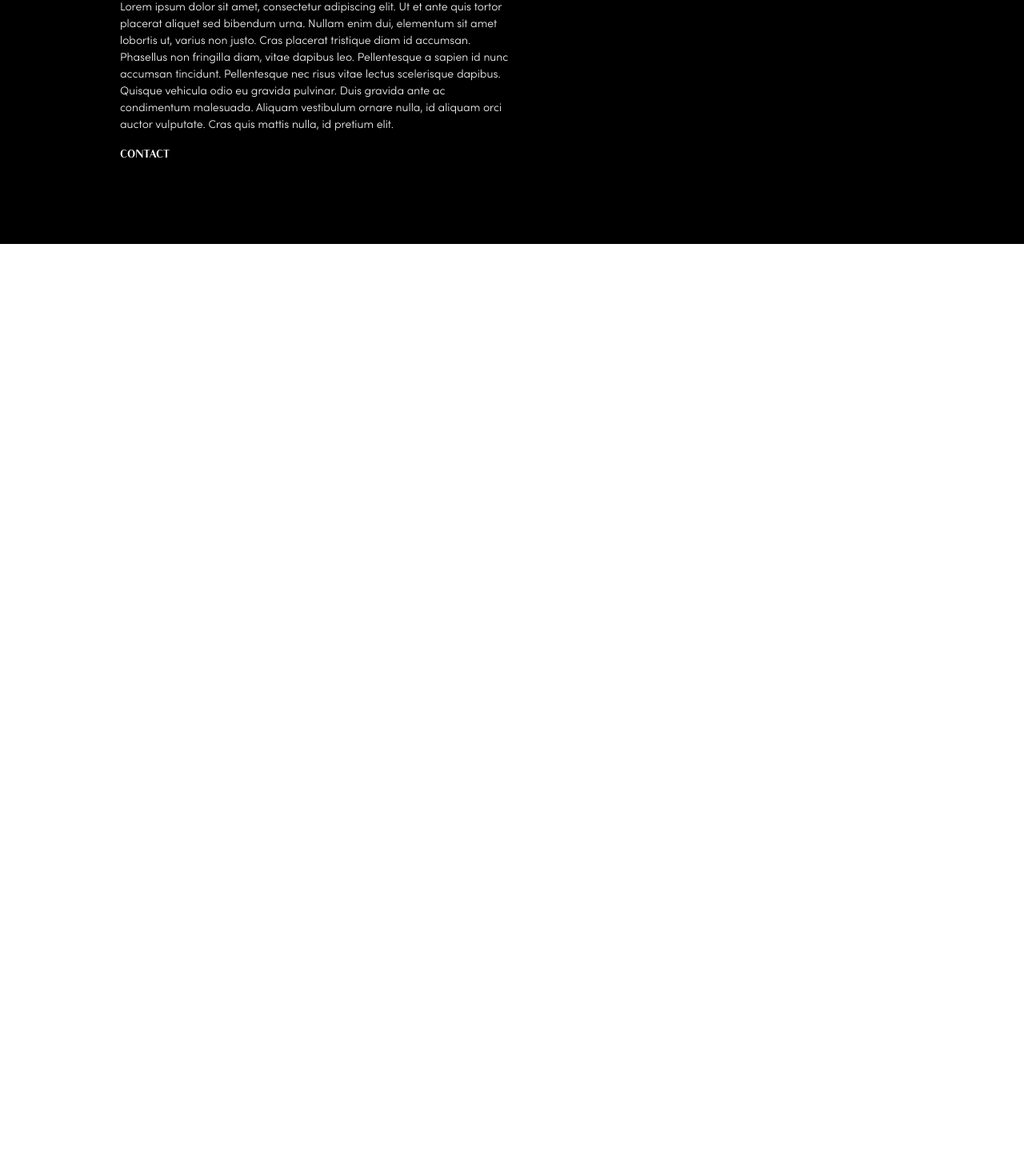
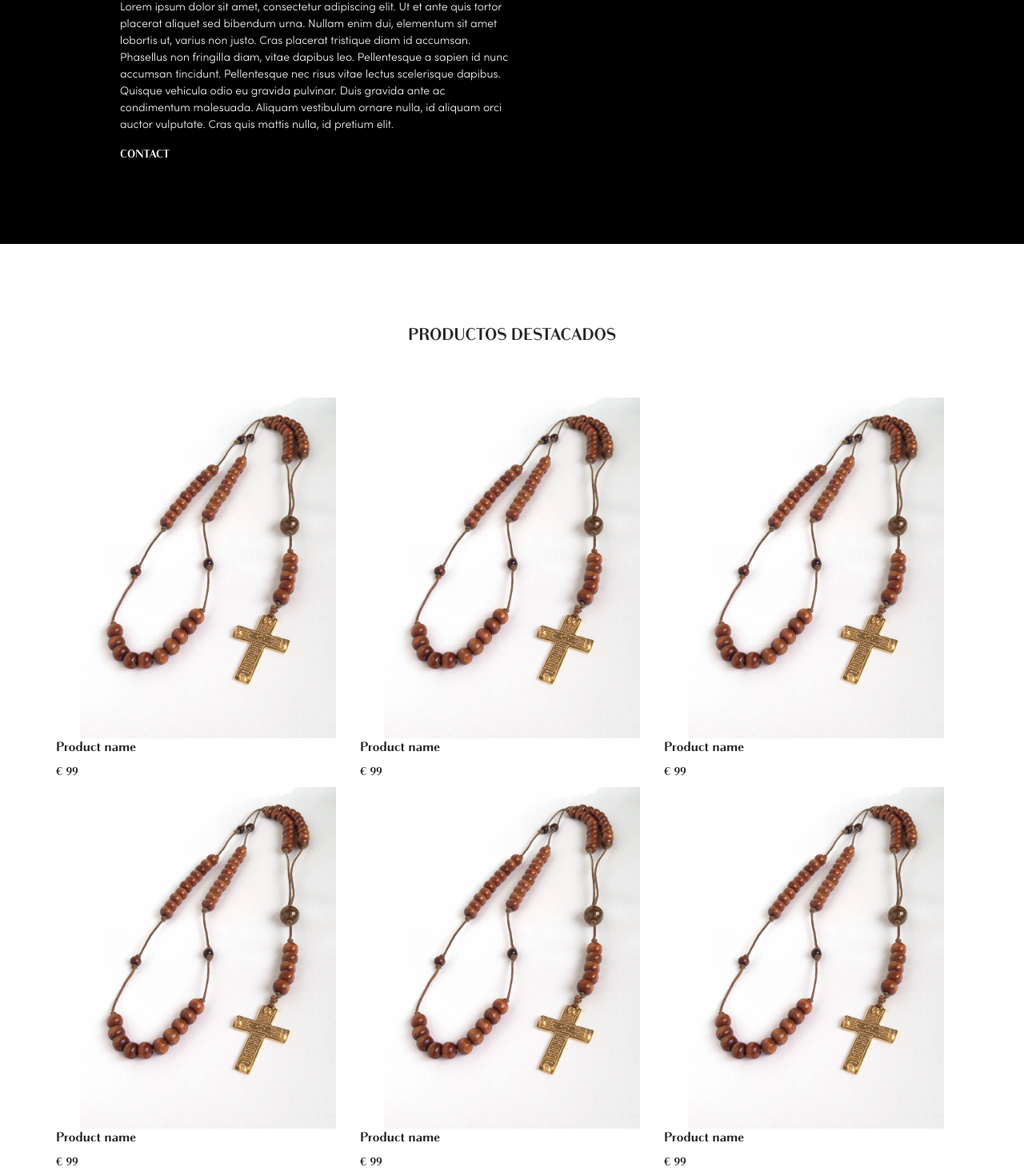
Before and after one commit to betoxd40/shakymar, a React app: page / in a window 1280 px wide. Shown: the part 2073-3542 px from the top of the page at 80% size. Before the commit the page ends 2378 px from the top, so only its background shows below. Built offline with nearby package versions, Linux system fonts and the light colour scheme; the HTML template or start-up script is replaced by a standard one.

Commit message:
Added FeaturedProducts component  without redux functionality in Home Container

```diff
--- /dev/null
+++ b/src/components/Home/FeaturedProducts.js
@@ -0,0 +1,51 @@
+import React from 'react';
+import {Row, Col} from 'antd';
+import img from '../../assets/products/product1.jpeg';
+
+const FeaturedProducts = () => {
+    return (
+        <div className={'container FeaturedProducts'}>
+            <Row>
+                <Col span={24}>
+                    <h2>PRODUCTOS DESTACADOS</h2>
+                </Col>
+                <Col span={24}>
+                    <Row>
+                        <Col span={8} className={'col-padding-2'}>
+                            <img src={img} alt="" className={'img-fluid'}/>
+                            <h3>Product name</h3>
+                            <h4><b>€ 99</b></h4>
+                        </Col>
+                        <Col span={8} className={'col-padding-2'}>
+                            <img src={img} alt="" className={'img-fluid'}/>
+                            <h3>Product name</h3>
+                            <h4><b>€ 99</b></h4>
+                        </Col>
+                        <Col span={8} className={'col-padding-2'}>
+                            <img src={img} alt="" className={'img-fluid'}/>
+                            <h3>Product name</h3>
+                            <h4><b>€ 99</b></h4>
+                        </Col>
+                        <Col span={8} className={'col-padding-2'}>
+                            <img src={img} alt="" className={'img-fluid'}/>
+                            <h3>Product name</h3>
+                            <h4><b>€ 99</b></h4>
+                        </Col>
+                        <Col span={8} className={'col-padding-2'}>
+                            <img src={img} alt="" className={'img-fluid'}/>
+                            <h3>Product name</h3>
+                            <h4><b>€ 99</b></h4>
+                        </Col>
+                        <Col span={8} className={'col-padding-2'}>
+                            <img src={img} alt="" className={'img-fluid'}/>
+                            <h3>Product name</h3>
+                            <h4><b>€ 99</b></h4>
+                        </Col>
+                    </Row>
+                </Col>
+            </Row>
+        </div>
+    );
+};
+
+export default FeaturedProducts;
--- a/src/containers/Home.js
+++ b/src/containers/Home.js
@@ -5,6 +5,7 @@ import NavBar from '../components/Home/NavBar';
 import CarouselBanner from '../components/Home/CarouselBanner';
 import Collection from '../components/Home/Collection';
 import AboutMe from '../components/Home/AboutMe';
+import FeaturedProducts from '../components/Home/FeaturedProducts';
 import '../sass/home.scss';
 
 
@@ -20,6 +21,7 @@ class Home extends React.Component {
                 <CarouselBanner />
                 <Collection />
                 <AboutMe />
+                <FeaturedProducts />
             </div>
         );
     }
--- a/src/sass/home.scss
+++ b/src/sass/home.scss
@@ -86,5 +86,16 @@
       color: white;
     }
   }
+}
 
+.FeaturedProducts{
+  margin-top: 100px;
+  h2{
+    text-align: center;
+    padding-bottom: 50px;
+  }
+  img{
+    padding-left: 30px;
+    padding-right: 30px;
+  }
 }
--- a/webpack.config.js
+++ b/webpack.config.js
@@ -20,7 +20,7 @@ module.exports = {
         use: ['style-loader', 'css-loader', 'sass-loader'],
       },
       {
-        test: /\.(png|jpg|woff|woff2|eot|ttf|svg|otf)$/,
+        test: /\.(png|jpg|woff|woff2|eot|ttf|svg|otf|jpeg)$/,
         use: ['url-loader?limit=100000'],
       }
     ],
```
Also changed, not shown: src/assets/products/product1.jpeg (added), 1 other file (tests, documents, lock files or other folders).
